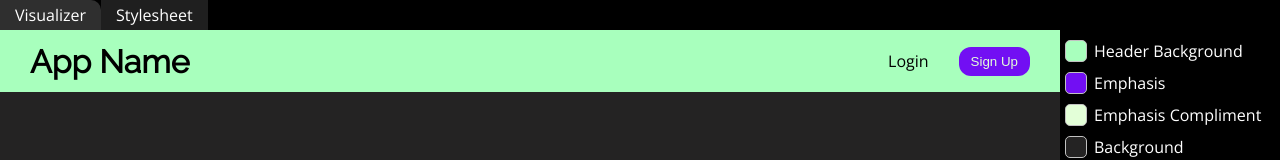
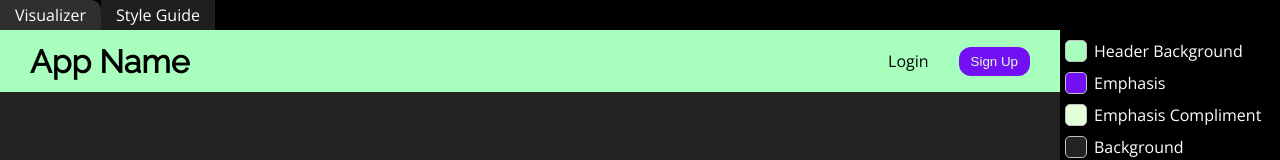
Before and after one commit to danWagar/Style_Guide_Generator, a React (Create React App) app: page / in a window 1280 px wide. Shown: the top 160 px of the page. Built offline with nearby package versions, Linux system fonts and the light colour scheme; a web font is replaced by a local one.

Commit message:
fix typo

```diff
--- a/src/Navigation/Navigation.tsx
+++ b/src/Navigation/Navigation.tsx
@@ -34,7 +34,7 @@ const Navigation: React.FC = () => {
         className={classNames({ Navigation_tab: true, open: styleGuideTabOpen, not_first: true })}
         onClick={goToStyleGuide}
       >
-        Stylesheet
+        Style Guide
       </div>
     </div>
   );
```
